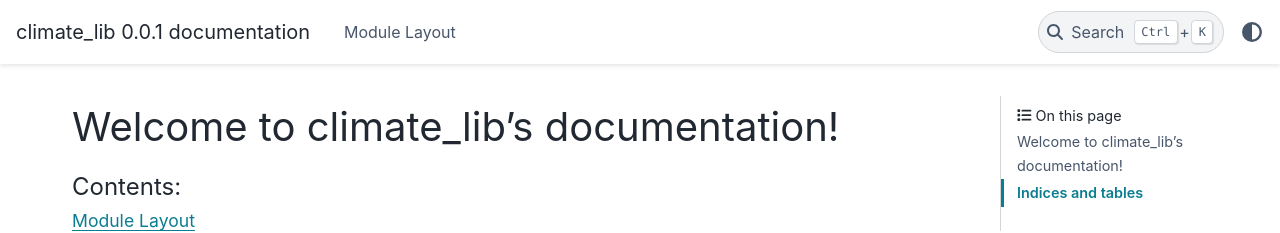
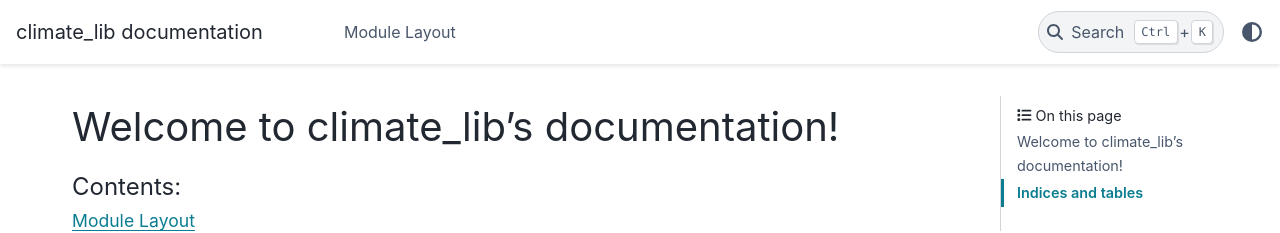
Before and after one commit to GGBoss101/climate_lib, a Sphinx documentation site: the page built from docs/index.rst, in a window 1280 px wide. Shown: the top 233 px of the page. Built offline with Sphinx 7.4.7 and the PyData theme 0.15.4, drawn with Linux system fonts in a browser that asks for light colours; part of the change alters nothing that is shown.

```diff
--- a/docs/conf.py
+++ b/docs/conf.py
@@ -13,7 +13,17 @@ sys.path.insert(0, os.path.abspath('..'))
 project = 'climate_lib'
 copyright = '2026, Dhairya Chopra'
 author = 'Dhairya Chopra'
-release = '0.0.1'
+
+from importlib.metadata import version as get_version
+
+# Dynamically fetch the version of your installed package
+try:
+    release = get_version("climate_lib")
+    version = ".".join(release.split(".")[:2]) # Extracts '1.2' from '1.2.2'
+except Exception:
+    # Fallback if the package isn't installed in the environment
+    release = "0.0.0 - unknown"
+    version = "0.0 - unknwown"
 
 # -- General configuration ---------------------------------------------------
 # https://www.sphinx-doc.org/en/master/usage/configuration.html#general-configuration
```
Also changed, not shown: 16 other files.
